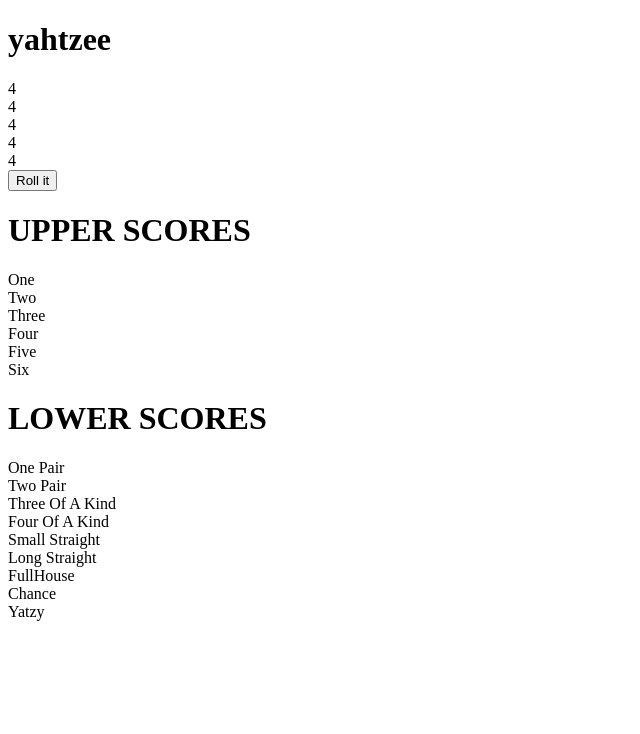
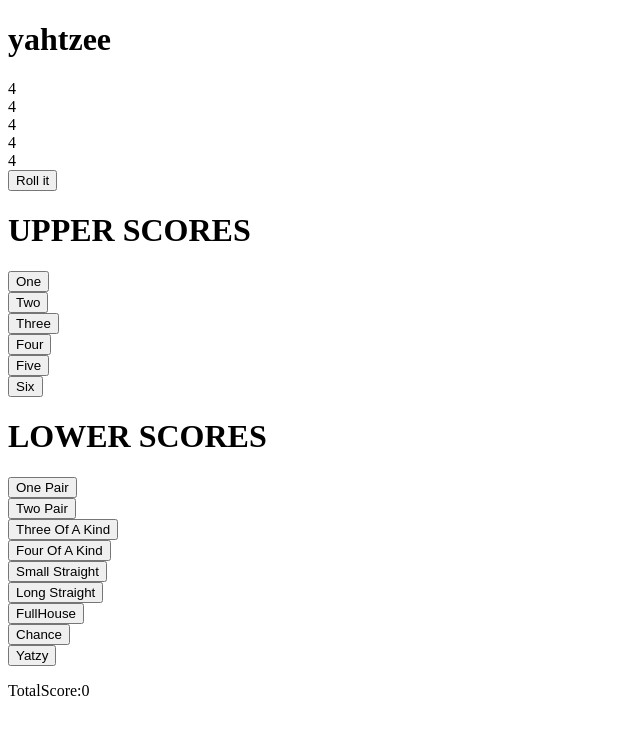
Before and after one commit to tajpouria/HangmanForLovelyFriend, a React (Create React App) app in the folder yatzee/: page / in a window 1280 px wide. Shown: the top 734 px of the page, without its empty margins (0-640 px from the left). Built offline with nearby package versions, Linux system fonts and the light colour scheme.

Commit message:
total score added

```diff
--- a/yatzee/src/App.css
+++ b/yatzee/src/App.css
@@ -1,3 +1,8 @@
 body {
-  height: 100%
+  height: 100%;
 }
+
+.Score-used {
+  color: lightgrey;
+  text-decoration: line-through;
+}
--- a/yatzee/src/components/Game.jsx
+++ b/yatzee/src/components/Game.jsx
@@ -68,10 +68,22 @@
         locked: false,
       }),
       scores: {},
+      totalScore: 0,
     };
 
     this.rollDices = this.rollDices.bind(this);
     this.lock = this.lock.bind(this);
+    this.setScore = this.setScore.bind(this);
+  }
+
+  setScore(children, score) {
+    if (score) {
+      this.setState(st => ({ totalScore: st.totalScore + score }));
+      this.setState((st) => {
+        st.scores[children.replace(/\s/g, '').toLowerCase()].used = true;
+        return { scores: st.scores };
+      });
+    }
   }
 
   rollDices() {
@@ -129,14 +141,23 @@
   }
 
   render() {
-    const { dies, scores } = this.state;
+    const { dies, scores, totalScore } = this.state;
     const { upperScores, lowerScores } = this.props;
     return (
       <div className="Game">
         <Header rollDices={this.rollDices}>
           <Dice lock={this.lock} dice={dies} />
         </Header>
-        <ScoreBoard scores={scores} upperScores={upperScores} lowerScores={lowerScores} />
+        <ScoreBoard
+          setScore={this.setScore}
+          scores={scores}
+          upperScores={upperScores}
+          lowerScores={lowerScores}
+        />
+        <p>
+          TotalScore:
+          {totalScore}
+        </p>
       </div>
     );
   }
--- a/yatzee/src/components/Score.jsx
+++ b/yatzee/src/components/Score.jsx
@@ -1,11 +1,19 @@
 import React from 'react';
 
-export default function Score({ children, scores }) {
-  const scoreState = scores[children.replace(' ', '').toLowerCase()];
+export default function Score({ children, scores, setScore }) {
+  const scoreState = scores[children.replace(/\s/g, '').toLowerCase()];
+
+  const handleSetScore = () => (scoreState ? setScore(children, scoreState.score) : setScore(children, undefined));
   return (
     <div className="Score" style={{ display: 'flex', justifyContent: 'space-between' }}>
-      <div>{children}</div>
-      {scoreState && <div className="Score-score">{scoreState.score}</div>}
+      <button
+        onClick={handleSetScore}
+        disabled={scoreState && scoreState.used}
+        className={`Score-${scoreState && scoreState.used && 'used'}`}
+      >
+        {children}
+      </button>
+      {scoreState && <div>{scoreState.score}</div>}
     </div>
   );
 }
--- a/yatzee/src/components/ScoreBoard.jsx
+++ b/yatzee/src/components/ScoreBoard.jsx
@@ -2,18 +2,20 @@
 
 import Score from './Score';
 
-export default function ScoreBoard({ upperScores, lowerScores, scores }) {
+export default function ScoreBoard({
+  upperScores, lowerScores, scores, setScore,
+}) {
   return (
     <div>
       <h1>UPPER SCORES</h1>
       {upperScores.map(({ type }) => (
-        <Score scores={scores} key={type}>
+        <Score setScore={setScore} scores={scores} key={type}>
           {type}
         </Score>
       ))}
       <h1>LOWER SCORES</h1>
       {lowerScores.map(({ type }) => (
-        <Score scores={scores} key={type}>
+        <Score setScore={setScore} scores={scores} key={type}>
           {type}
         </Score>
       ))}
--- a/yatzee/src/helpers/rules.js
+++ b/yatzee/src/helpers/rules.js
@@ -115,7 +115,8 @@
       let bCounter = 0;
       for (let i = 0; i < this.sameDice.length; i++) this.sameDice[i] === a ? aCounter++ : bCounter++;
 
-      return aCounter > bCounter ? a : b;
+      if (aCounter >= 3) return a;
+      if (bCounter >= 3) return b;
     };
 
     this.scoreCalculator = function scoreCalculator() {
@@ -129,7 +130,7 @@
   }
 
   isKind() {
-    if (this.sameDice.length >= 3) return { type: THREE_OF_A_KIND, score: this.scoreCalculator() };
+    if (this.sameDice.length >= 3 && this.isRealKind()) return { type: THREE_OF_A_KIND, score: this.scoreCalculator() };
     return undefined;
   }
 }
```
